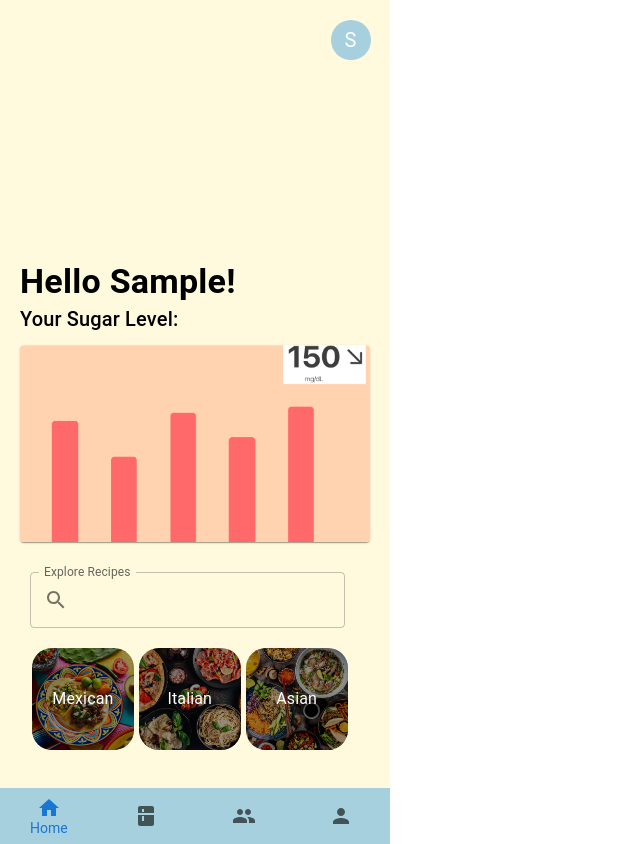
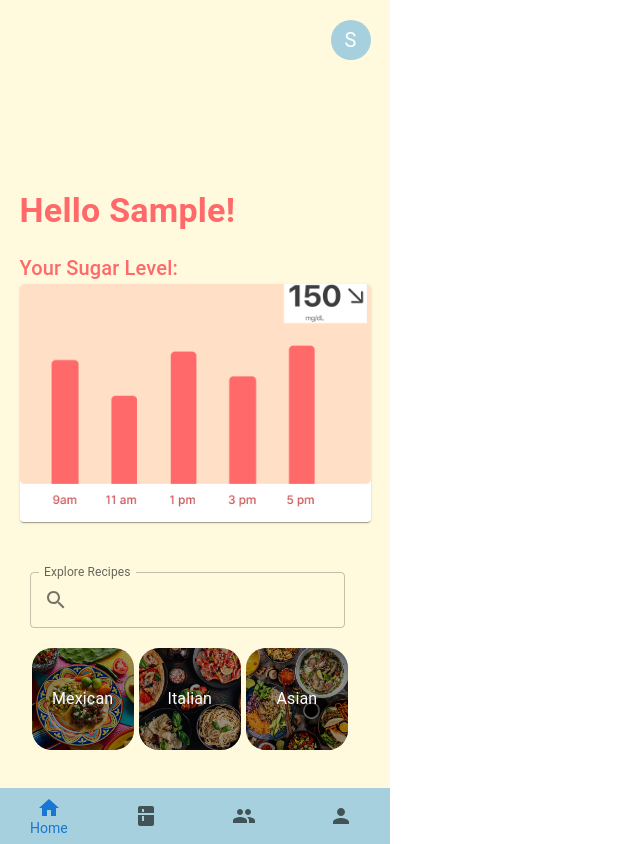
Before and after one commit to Doonver/foodies, a React (Create React App) app: page / in a window 1280 px wide. Both pictures are taken after typing "Sample", "Sample123" into the empty fields and a click on the button "SUBMIT". Shown: the whole page, without its empty margins (0-640 px from the left). Built offline with nearby package versions, Linux system fonts and the light colour scheme.

Commit message:
Home screen changes

```diff
--- a/package.json
+++ b/package.json
@@ -16,6 +16,7 @@
     "react-dom": "^18.2.0",
     "react-scripts": "^5.0.1",
     "requests": "^0.3.0",
+    "tesseract.js": "^5.0.5",
     "web-vitals": "^2.1.4"
   },
   "scripts": {
--- a/src/atoms.js
+++ b/src/atoms.js
@@ -2,7 +2,7 @@ import { atom } from 'jotai';
 export const currUserAtom = atom('');
 export const icrAtom = atom(10);
 export const currPageAtom = atom('Home');
-export const pantryItemsAtom = atom(['apples', 'flour', 'sugar']);
+export const pantryItemsAtom = atom(['apples', 'flour', 'sugar', 'corn', 'corn','corn','corn','corn','corn','corn','corn',]);
 export const recipesAtom = atom([]);
 export const dietAtom = atom([]);
 export const allergenAtom = atom([]);
--- a/src/screens/HomeScreen/HomeScreen.js
+++ b/src/screens/HomeScreen/HomeScreen.js
@@ -58,7 +58,7 @@ const HomeScreen = () => {
                 </Box>
                 <Box sx={styles.bottomGroup}>
                     <Box sx={styles.heading}>
-                        <Typography variant='h4'>
+                        <Typography sx={styles.sugarLevel} variant='h4'>
                             <Box component="span" fontWeight='fontWeightBold'>
                                 Hello {user}!
                             </Box>
@@ -72,8 +72,8 @@ const HomeScreen = () => {
                     <Card sx={styles.image}>
                         <CardMedia
                             component="img"
-                            height="200"
-                            image="/graph.png"
+                            height="fit-content"
+                            image="/graph_new.png"
                         />
                     </Card>
                     <TextField
--- a/src/screens/HomeScreen/HomeScreenStyles.js
+++ b/src/screens/HomeScreen/HomeScreenStyles.js
@@ -13,6 +13,7 @@ const styles = {
     display: 'flex',
     justifyContent: 'space-between',
     width: '80%',
+    marginBottom: '20px',
   },
   scrollable: {
     display: "flex",
@@ -33,18 +34,20 @@ const styles = {
   },
   image: {
     maxWidth: "100%",
-    margin: "10px 0 20px 0",
-    height: '29%'
+    margin: "0 0 40px 0",
+    height: '35%'
   },
   bottomGroup: {
     display: 'flex',
     flexDirection: 'column',
     height: '100%',
     justifyContent: 'flex-end',
-    margin: '20px'
+    margin: '20px',
+    width: '90%'
   },
   sugarLevel: {
-    display: 'flex'
+    display: 'flex',
+    color: '#FF6969'
   }
 };
 
--- a/src/screens/LoginScreen/LoginScreenStyles.js
+++ b/src/screens/LoginScreen/LoginScreenStyles.js
@@ -19,12 +19,11 @@ const styles = {
     position: 'relative',
     display: 'flex',
     backgroundColor: '#FFF9DE',
-    justifyContent: 'center',
+    justifyContent: 'flex-start',
     alignItems: 'center',
     flexDirection: 'column',
     width: '100%',
     height: '100%',
-    padding: '20px',
   },
   imageContainer: {
     position: 'absolute',
```
Also changed, not shown: public/graph_new.png (added), 1 other file (tests, documents, lock files or other folders).
